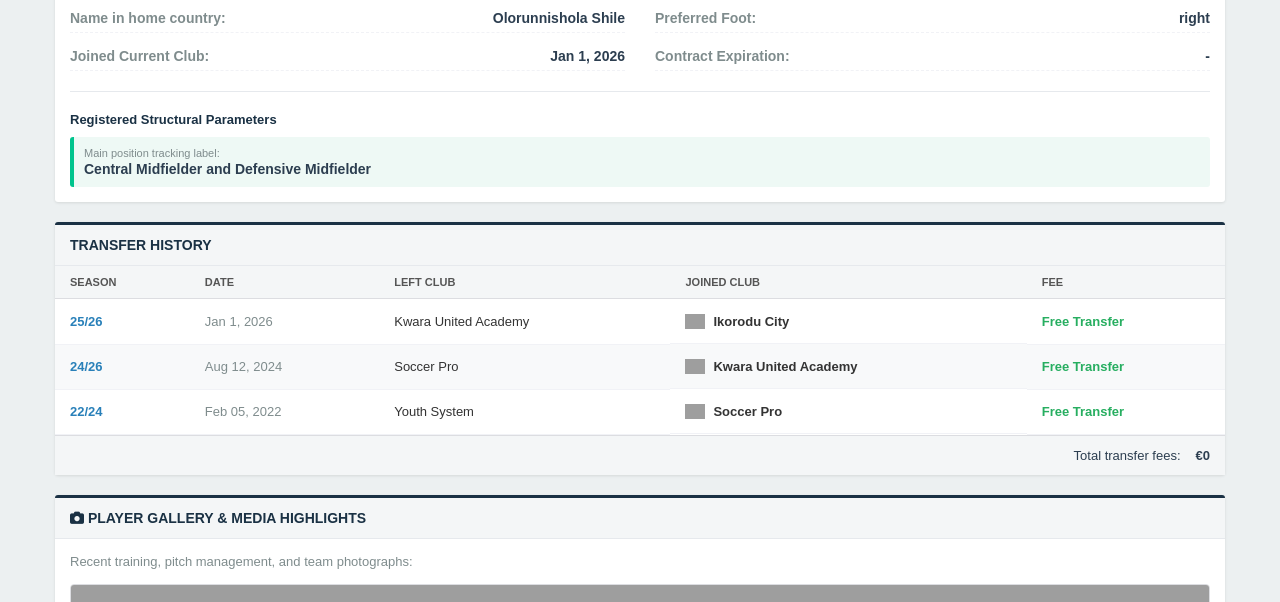
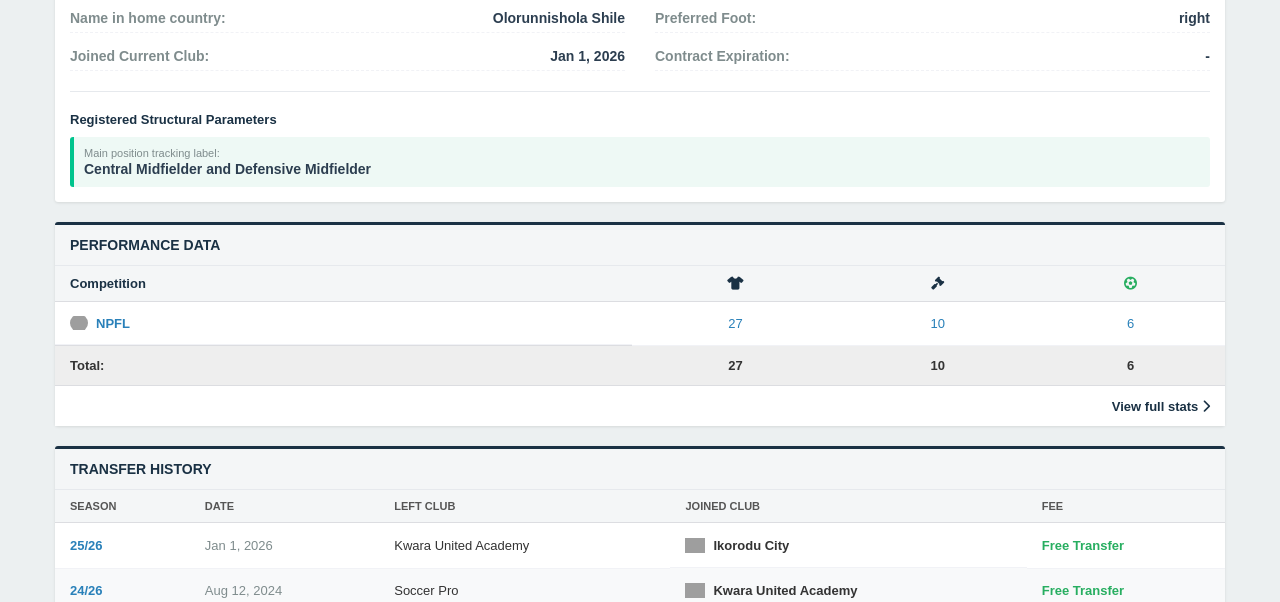
Before and after one commit to good-prog/transfermarkt, a Flask app: page /player/1 in a window 1280 px wide. Shown: the part 410-1012 px from the top of the page. Run offline with Flask 3, Linux system fonts and the light colour scheme; grey boxes are pictures that could not be loaded.

Commit message:
Added Performance Data table for matches goals and assists

```diff
--- a/app.py
+++ b/app.py
@@ -30,6 +30,7 @@ class Player(db.Model):
     logo_url = db.Column(db.String(500))
     featured_photo_url = db.Column(db.String(500))          # Dynamic club logo icon URL
     transfers = db.relationship('TransferHistory', backref='player', lazy=True, cascade="all, delete-orphan")
+    stats = db.relationship('PerformanceData', backref='player', lazy=True, cascade="all, delete-orphan")
 
 class TransferHistory(db.Model):
     id = db.Column(db.Integer, primary_key=True)
@@ -39,6 +40,17 @@ class TransferHistory(db.Model):
     left_club = db.Column(db.String(100))
     joined_club = db.Column(db.String(100))
     joined_club_logo = db.Column(db.String(500))  #
+
+
+
+class PerformanceData(db.Model):
+    id = db.Column(db.Integer, primary_key=True)
+    player_id = db.Column(db.Integer, db.ForeignKey('player.id'), nullable=False)
+    competition = db.Column(db.String(100), default="NPFL")
+    competition_logo = db.Column(db.String(500)) # URL to league logo
+    matches = db.Column(db.Integer, default=0)
+    goals = db.Column(db.Integer, default=0)
+    assists = db.Column(db.Integer, default=0)
 # ----------------------------------------------------
 # ROUTING HANDLERS
 # ----------------------------------------------------
@@ -107,6 +119,14 @@ def seed_initial_data():
 
         player1.transfers.extend([t1, t2, t3])
 
+        p_stats = PerformanceData(
+            competition="NPFL",
+            competition_logo="https://images.unsplash.com/photo-1508098682722-e99c43a406b2?w=50",
+            matches=27,
+            goals=10,
+            assists=6
+        )
+        player1.stats.append(p_stats)
         db.session.add(player1)
 
         db.session.commit()
--- a/static/css/style.css
+++ b/static/css/style.css
@@ -456,3 +456,93 @@ body {
     width: calc(100% - 20px);
     z-index: 10;
 }
+
+/* --- Performance Stats Layout --- */
+.performance-card {
+    border-top: 3px solid #1a3144;
+}
+
+.performance-table {
+    width: 100%;
+    border-collapse: collapse;
+    font-size: 13px;
+}
+
+.performance-table th {
+    background-color: #f4f6f7;
+    color: #1a3144;
+    padding: 10px;
+    border-bottom: 1px solid #dcdde1;
+    text-align: center;
+}
+
+.performance-table th.left-align {
+    text-align: left;
+    padding-left: 15px;
+}
+
+.performance-table td {
+    padding: 12px 10px;
+    border-bottom: 1px solid #f1f2f6;
+    text-align: center;
+    vertical-align: middle;
+}
+
+.performance-table td.competition-cell {
+    text-align: left;
+    padding-left: 15px;
+    display: flex;
+    align-items: center;
+    gap: 8px;
+}
+
+.mini-league-logo {
+    width: 18px;
+    height: 18px;
+    object-fit: contain;
+    border-radius: 50%;
+}
+
+.league-link {
+    color: #2980b9;
+    font-weight: bold;
+    cursor: pointer;
+}
+
+.stat-num-cell {
+    color: #2980b9;
+}
+
+/* Gray accent highlights on the final row matching your green circle highlight */
+.total-stats-row {
+    background-color: #eeeeee !important;
+    font-weight: bold;
+}
+
+.total-stats-row td {
+    border-top: 1px solid #dcdde1;
+    border-bottom: 1px solid #dcdde1;
+    color: #333;
+}
+
+.total-stats-row td.left-align {
+    text-align: left;
+    padding-left: 15px;
+}
+
+.stats-footer-link {
+    padding: 12px 15px;
+    text-align: right;
+    background-color: #ffffff;
+}
+
+.stats-footer-link a {
+    color: #1a3144;
+    text-decoration: none;
+    font-weight: bold;
+    font-size: 13px;
+}
+
+.stats-footer-link a:hover {
+    color: #2980b9;
+}
--- a/templates/profile.html
+++ b/templates/profile.html
@@ -123,6 +123,49 @@
                     </div>
                 </div>
             </div>
+            <div class="card performance-card">
+                <div class="card-header">
+                    <h2>Performance Data</h2>
+                </div>
+                <div class="card-body" style="padding: 0;">
+                    <table class="performance-table">
+                        <thead>
+                            <tr>
+                                <th class="left-align">Competition</th>
+                                <th><i class="fa-solid fa-shirt" title="Matches Played"></i></th>
+                                <th><i class="fa-solid fa-gavel" title="Goals"></i></th>
+                                <th><i class="fa-solid fa-regular fa-futbol" title="Assists"
+                                        style="color: #27ae60;"></i></th>
+                            </tr>
+                        </thead>
+                        <tbody>
+                            {% for stat in player.stats %}
+                            <tr>
+                                <td class="competition-cell">
+                                    {% if stat.competition_logo %}
+                                    <img src="{{ stat.competition_logo }}" class="mini-league-logo" alt="League Logo">
+                                    {% endif %}
+                                    <span class="league-link">{{ stat.competition }}</span>
+                                </td>
+                                <td class="stat-num-cell" data-editable="matches">{{ stat.matches }}</td>
+                                <td class="stat-num-cell" data-editable="goals">{{ stat.goals }}</td>
+                                <td class="stat-num-cell" data-editable="assists">{{ stat.assists }}</td>
+                            </tr>
+                            <tr class="total-stats-row">
+                                <td class="left-align"><strong>Total:</strong></td>
+                                <td><strong>{{ stat.matches }}</strong></td>
+                                <td><strong>{{ stat.goals }}</strong></td>
+                                <td><strong>{{ stat.assists }}</strong></td>
+                            </tr>
+                            {% endfor %}
+                        </tbody>
+                    </table>
+
+                    <div class="stats-footer-link">
+                        <a href="#">View full stats <i class="fa-solid fa-chevron-right"></i></a>
+                    </div>
+                </div>
+            </div>
             <div class="card history-card">
                 <div class="card-header">
                     <h2>Transfer History</h2>
```
Also changed, not shown: players.db.
